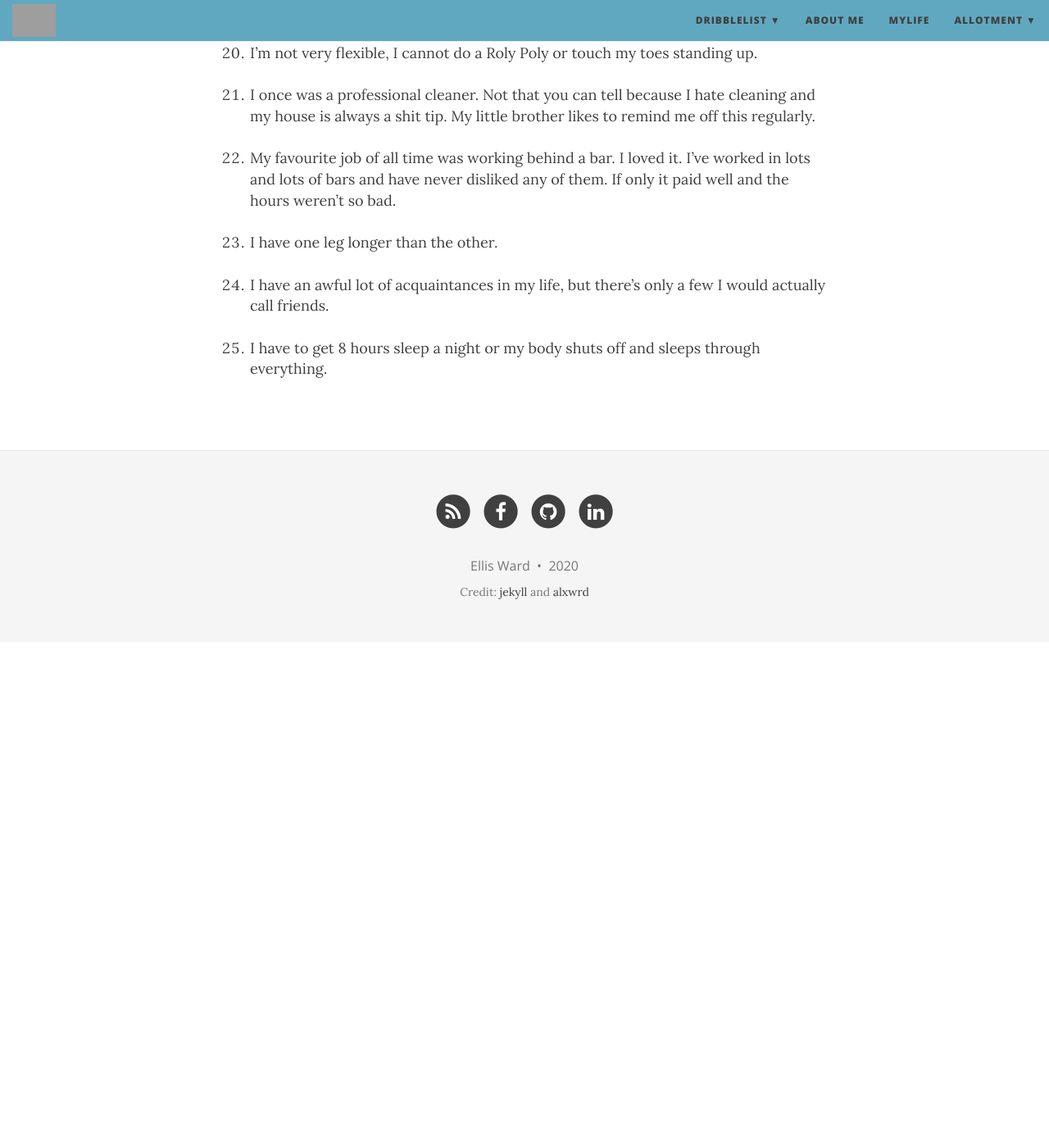
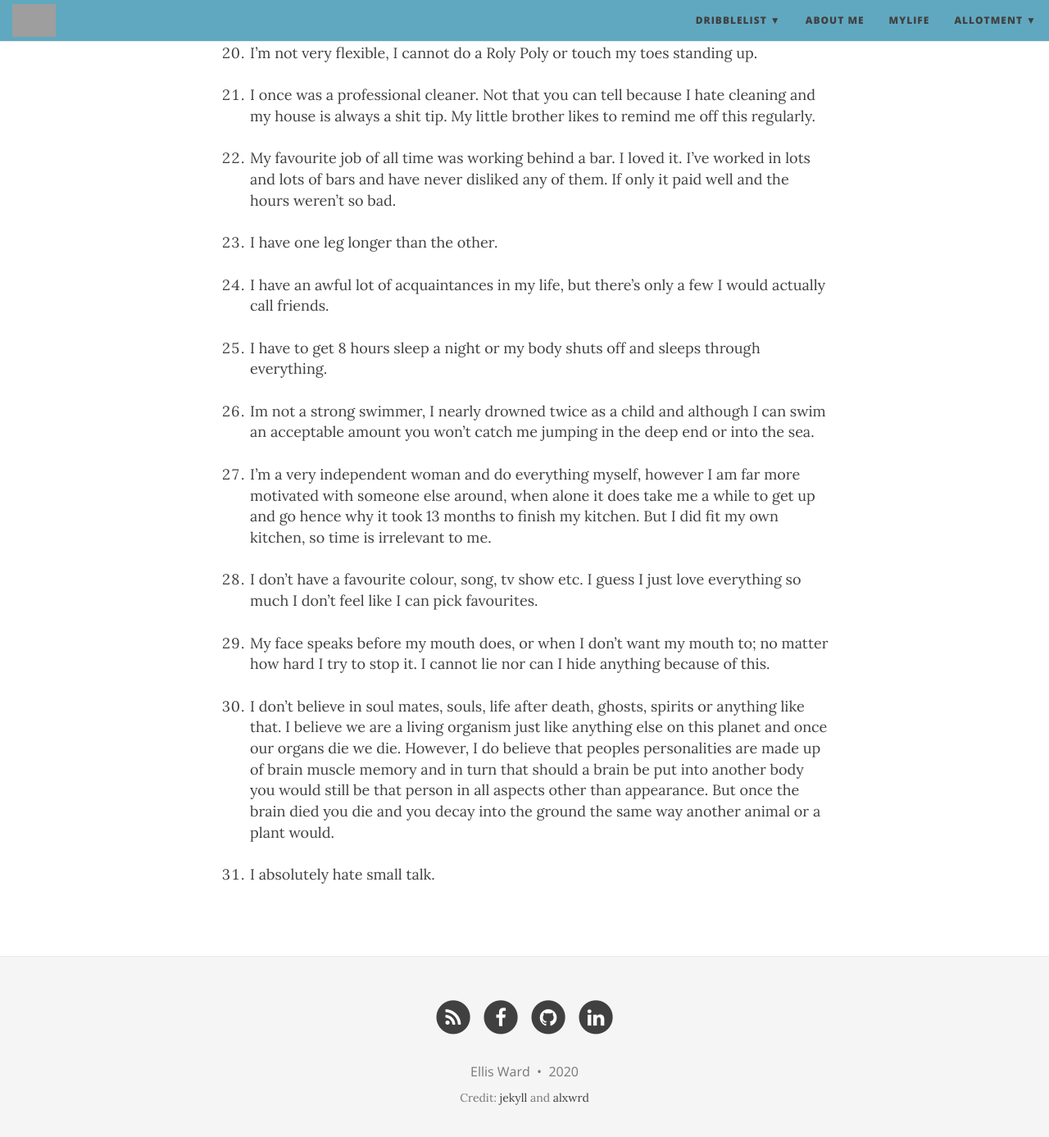
Before and after one commit to ellis-ward/ellis-ward.github.io, a Jekyll site: the page built from aboutme.md, in a window 1280 px wide and 1400 px high, scrolled down 3066 px. Shown: the top 1387 px of the window at 82% size. Built offline with Jekyll 4.4.1, drawn with Linux system fonts in a browser that asks for light colours; nearby versions of some CDN libraries; before the commit the page ends 3849 px from its top, so only the background shows below that; grey boxes are pictures that could not be loaded.

Commit message:
Update aboutme.md

```diff
--- a/aboutme.md
+++ b/aboutme.md
@@ -36,3 +36,9 @@
 23. I have one leg longer than the other. <br><br>
 24. I have an awful lot of acquaintances in my life, but there’s only a few I would actually call friends. <br><br>
 25. I have to get 8 hours sleep a night or my body shuts off and sleeps through everything. <br><br>
+26. Im not a strong swimmer, I nearly drowned twice as a child and although I can swim an acceptable amount you won’t catch me jumping in the deep end or into the sea. <br><br>
+27. I’m a very independent woman and do everything myself, however I am far more motivated with someone else around, when alone it does take me a while to get up and go hence why it took 13 months to finish my kitchen. But I did fit my own kitchen, so time is irrelevant to me.<br><br>
+28. I don’t have a favourite colour, song, tv show etc. I guess I just love everything so much I don’t feel like I can pick favourites. <br><br>
+29. My face speaks before my mouth does, or when I don’t want my mouth to; no matter how hard I try to stop it. I cannot lie nor can I hide anything because of this. <br><br>
+30. I don’t believe in soul mates, souls, life after death, ghosts, spirits or anything like that. I believe we are a living organism just like anything else on this planet and once our organs die we die. However, I do believe that peoples personalities are made up of brain muscle memory and in turn that should a brain be put into another body you would still be that person in all aspects other than appearance. But once the brain died you die and you decay into the ground the same way another animal or a plant would. <br><br>
+31. I absolutely hate small talk. <br><br>
```
